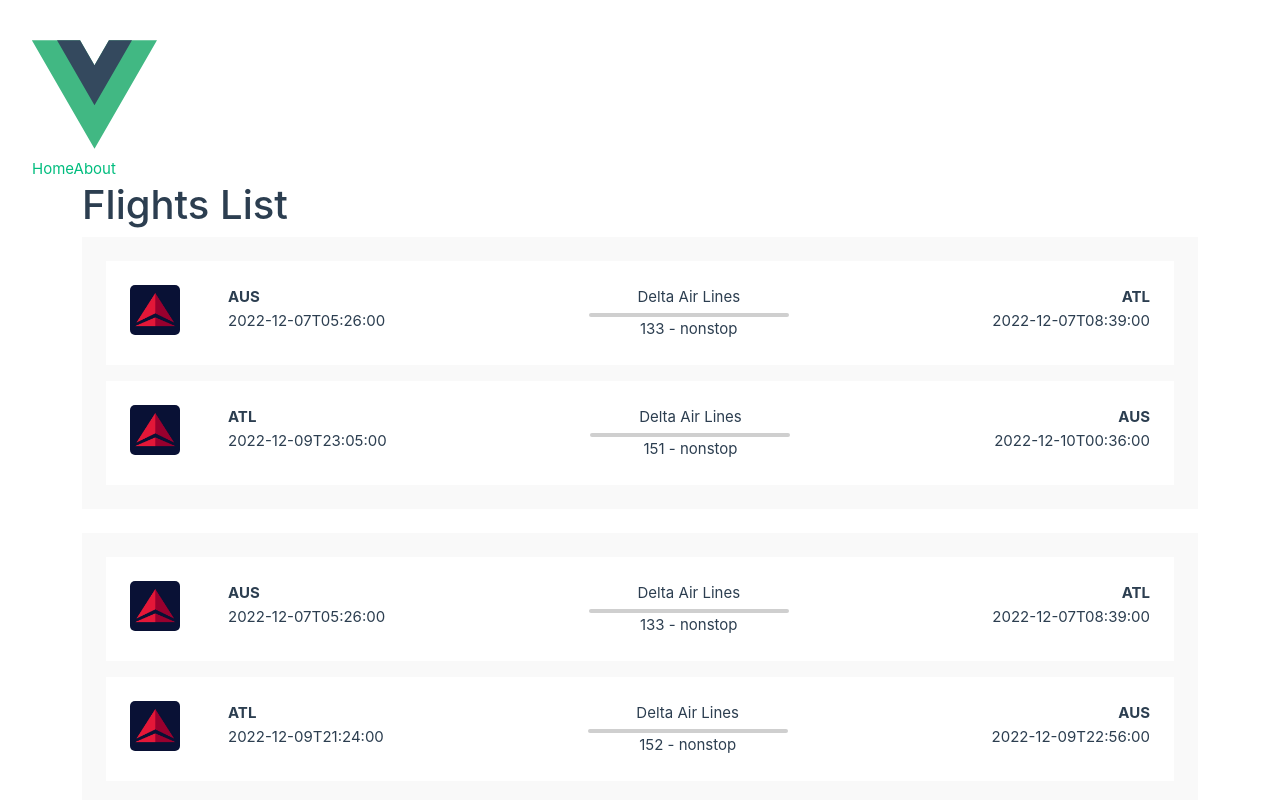
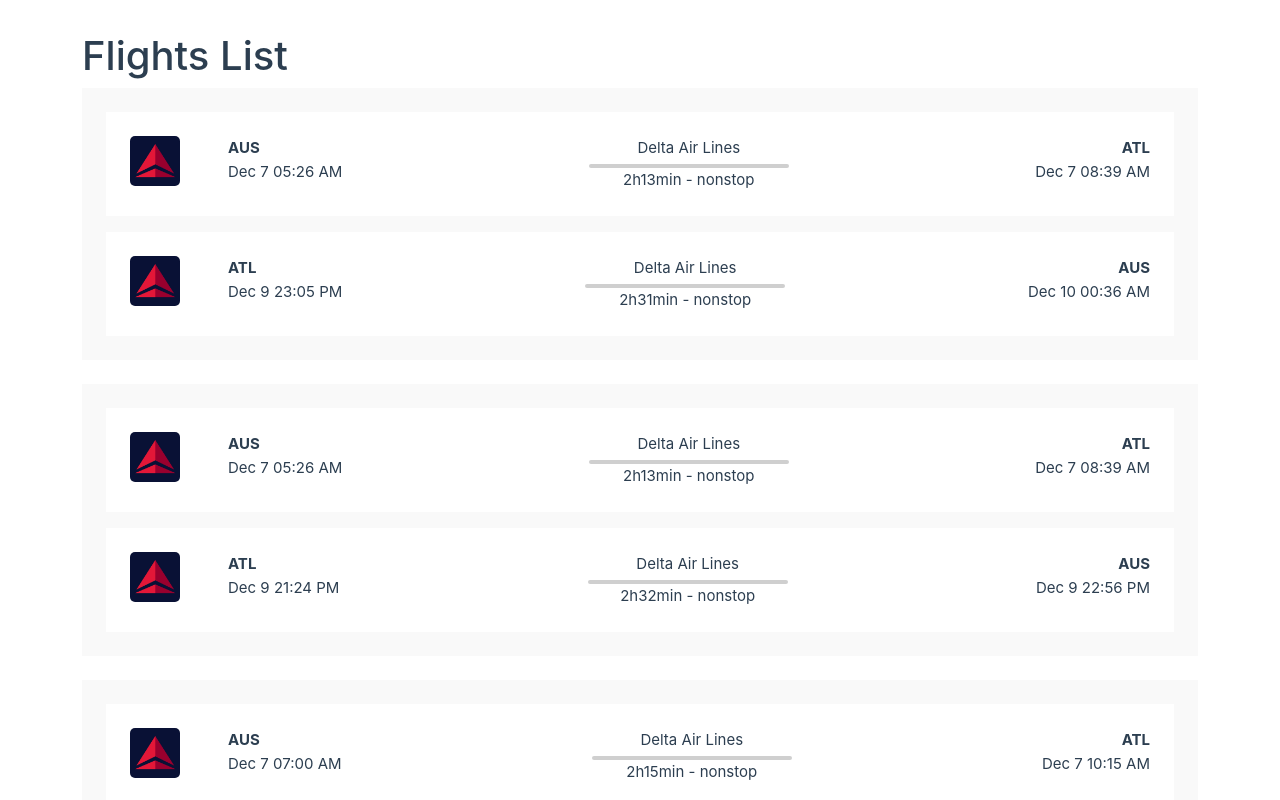
Before and after one commit to elvisss/sprout-travel-challenge, a Vue app: page /#/ in a window 1280 px wide. Shown: the top 800 px of the page. Built offline with nearby package versions, Linux system fonts and the light colour scheme.

Commit message:
adding moment to format dates

```diff
--- a/package.json
+++ b/package.json
@@ -12,6 +12,7 @@
   },
   "dependencies": {
     "axios": "^1.3.4",
+    "moment": "^2.29.4",
     "pinia": "^2.0.28",
     "vue": "^3.2.45",
     "vue-router": "^4.1.6"
--- a/src/App.vue
+++ b/src/App.vue
@@ -1,19 +1,8 @@
 <script setup lang="ts">
-import { RouterLink, RouterView } from 'vue-router'
+import { RouterView } from 'vue-router'
 </script>
 
 <template>
-  <header>
-    <img alt="Vue logo" class="logo" src="@/assets/logo.svg" width="125" height="125" />
-
-    <div class="wrapper">
-      <nav>
-        <RouterLink to="/">Home</RouterLink>
-        <RouterLink to="/about">About</RouterLink>
-      </nav>
-    </div>
-  </header>
-
   <RouterView />
 </template>
 
--- /dev/null
+++ b/src/components/FlightItineraries/ItineraryDetail.vue
@@ -0,0 +1,31 @@
+<template>
+  <div :class="direction === 'left' ? 'text-start' : 'text-end'">
+    <p class="fw-bold m-0">
+      {{ title }}
+    </p>
+    <span>{{ formattedDate }}</span>
+  </div>
+</template>
+
+<script setup lang="ts">
+import moment from 'moment'
+import { toRef, computed } from 'vue'
+
+interface Props {
+  title: string
+	date: string
+	direction: 'left' | 'right'
+}
+
+const props = defineProps<Props>()
+const title = toRef(props, 'title')
+const date = toRef(props, 'date')
+const direction = toRef(props, 'direction')
+
+const formattedDate = computed<string>(() => {
+  return moment(date.value).format("MMM D HH:mm A")
+})
+</script>
+
+<style scoped>
+</style>
--- a/src/components/FlightItineraries/ItineraryJourney.vue
+++ b/src/components/FlightItineraries/ItineraryJourney.vue
@@ -7,26 +7,24 @@
       :title='airlineItem.title'
     />
     <div class="flex-grow-1 d-flex justify-content-between">
-      <div class="journey-origin">
-        <p class="fw-bold m-0">
-          {{ journey.originPlace.code }}
-        </p>
-        <span>{{ journey.departureDateTime }}</span>
-      </div>
+      <ItineraryDetail
+        :title='journey.originPlace.code'
+        :direction="'left'"
+        :date='journey.departureDateTime'
+      />
       <div class="journey-detail text-center">
         <div class="journey-airline mb-2">
           {{ airlineItem.title }}
         </div>
         <div>
-          <span>{{ journey.duration }} - {{ hasScales ? 'with scales' : 'nonstop' }}</span>
+          <span>{{ journeyDuration }} - {{ hasScales ? 'with scales' : 'nonstop' }}</span>
         </div>
       </div>
-      <div class="journey-destination text-end">
-        <p class="fw-bold m-0">
-          {{ journey.destinationPlace.code }}
-        </p>
-        <span>{{ journey.arrivalDateTime }}</span>
-      </div>
+      <ItineraryDetail
+        :title='journey.destinationPlace.code'
+        :direction="'right'"
+        :date='journey.arrivalDateTime'
+      />
     </div>
   </div>
 </template>
@@ -35,6 +33,8 @@
 import { toRef, computed } from 'vue'
 import type { Journey } from '@/interfaces'
 import { Airline } from '@/interfaces';
+import ItineraryDetail from './ItineraryDetail.vue';
+import { numToTime } from '@/utils';
 
 interface Props {
   journey: Journey
@@ -58,6 +58,10 @@
 
 const hasScales = computed<boolean>(() => {
   return (journey.value.layovers.all.length || journey.value.layovers.short.length) > 0
+})
+
+const journeyDuration = computed<string>(() => {
+  return numToTime(journey.value.duration)
 })
 </script>
 
--- a/src/composables/useFlights.ts
+++ b/src/composables/useFlights.ts
@@ -7,7 +7,6 @@
 import { useErrorStore } from '@/stores/error'
 
 const useFlights = () => {
-	console.log('init')
   const flihgtsStore = useFlightsStore()
   const loadingStore = useLoadingStore()
   const errorStore = useErrorStore()
@@ -18,7 +17,6 @@
 
   const getItineraries = async (): Promise<void> => {
 		loadingStore.setLoading(true)
-		console.log('loading')
     /* await new Promise(resolve => {
 			setTimeout(() => resolve(true), 1500)
 		}) */
--- /dev/null
+++ b/src/utils/index.ts
@@ -0,0 +1,9 @@
+const numToTime = (num: number): string => {
+  const hours = Math.floor(num / 60)
+  const minutes = num % 60
+  return `${hours}h${minutes > 9 ? minutes : '0' + minutes}min`
+}
+
+export {
+	numToTime
+}
```
Also changed, not shown: src/interfaces/index.ts (+4 -4 lines), 1 other file (tests, documents, lock files or other folders).
